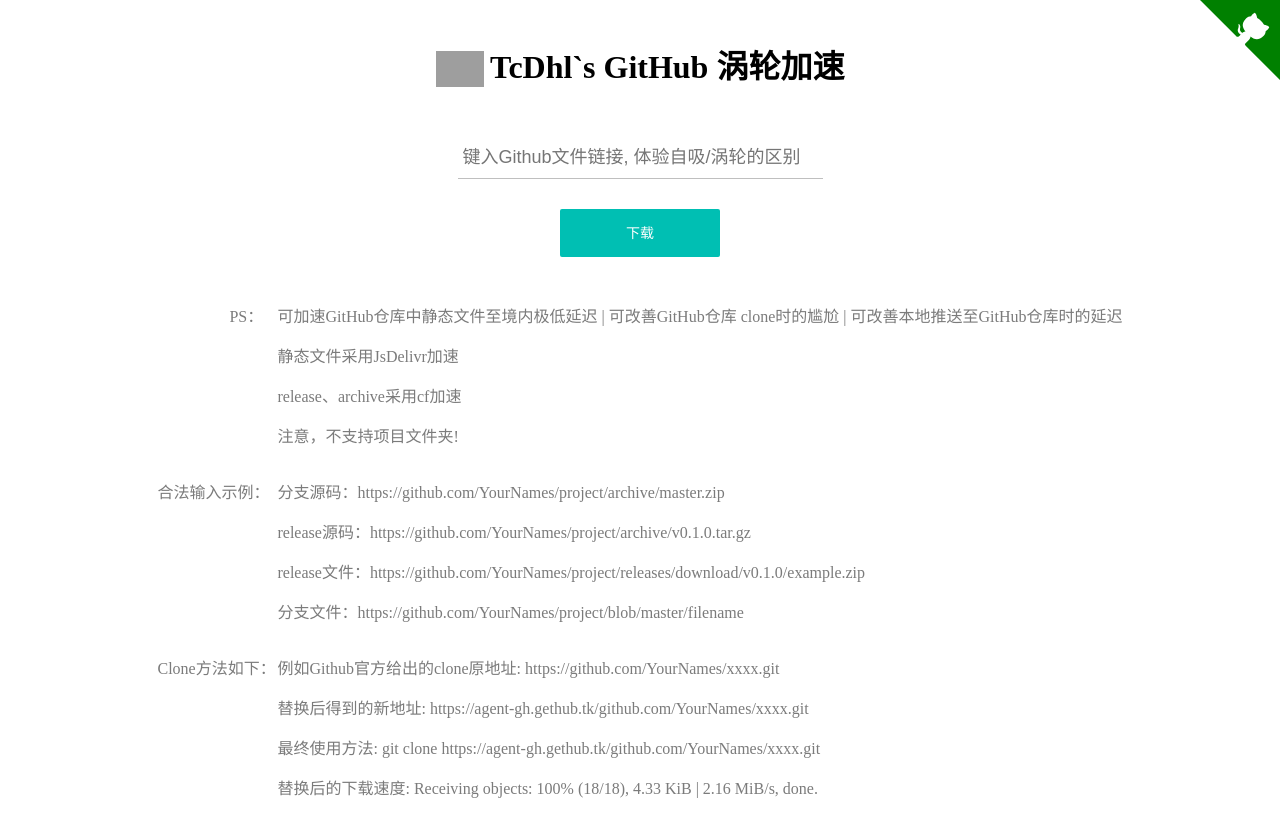
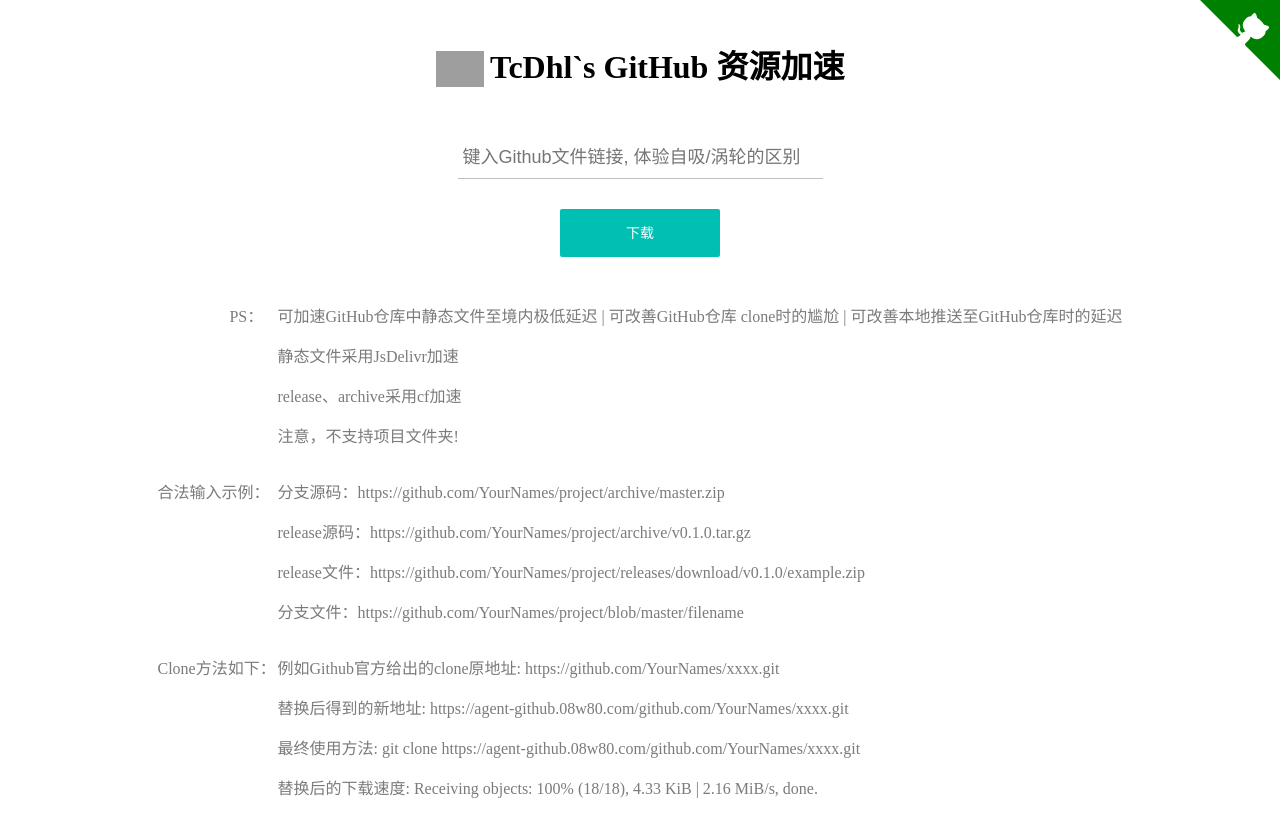
Before and after one commit to TcDhlPro/tcdhlpro.github.io, a plain HTML site: page agent-github/index.html in a window 1280 px wide. Drawn offline with Linux system fonts and the light colour scheme; grey boxes are pictures that could not be loaded.

Commit message:
Update index.html

```diff
--- a/agent-github/index.html
+++ b/agent-github/index.html
@@ -235,10 +235,10 @@
 
 <!--     <script type="text/javascript" id="clstr_globe" src="https://cdn.jsdelivr.net/gh/TcDhl/tcdhl.github.io@master/agent-github/globe.js?d=WwEFZjhXD7gIW6AQ06-tPQNs-anXsX6entVQrvk1PZU"></script>
     <script type="text/javascript" src="//rf.revolvermaps.com/0/0/1.js?i=55vw6f6z4ty&amp;s=350&amp;m=0&amp;v=true&amp;r=false&amp;b=ffffff&amp;n=false&amp;c=ff0000" async="async"></script> -->
-    <title>TcDhlPro`s GitHub 涡轮加速</title>
+    <title>TcDhlPro`s GitHub 资源加速</title>
 </head>
 <body class="flex">
-<h1 style="margin-bottom: 50px"><img src="https://agent-jsdelivr.gethub.tk/gh/TcDhlPro/tcdhlpro.github.io@master/agent-github/logo.png" style="width: 1.5em;margin-right: .2em;vertical-align: bottom;">TcDhl`s GitHub 涡轮加速</h1>
+<h1 style="margin-bottom: 50px"><img src="https://agent-jsdelivr.gethub.tk/gh/TcDhlPro/tcdhlpro.github.io@master/agent-github/logo.png" style="width: 1.5em;margin-right: .2em;vertical-align: bottom;">TcDhl`s GitHub 资源加速</h1>
 <form action="./" method="get" style="padding-bottom: 40px" target="_blank" class="flex" onsubmit="toSubmit(event)">
     <label class="block" style="width: fit-content">
         <input class="block url" name="q" type="text" placeholder="键入Github文件链接, 体验自吸/涡轮的区别"
@@ -258,8 +258,8 @@
     </div>
     <div class="clonedemo">
         <p>例如Github官方给出的clone原地址: https://github.com/YourNames/xxxx.git</p>
-        <p>替换后得到的新地址: https://agent-gh.gethub.tk/github.com/YourNames/xxxx.git</p>
-        <p>最终使用方法: git clone https://agent-gh.gethub.tk/github.com/YourNames/xxxx.git</p>
+        <p>替换后得到的新地址: https://agent-github.08w80.com/github.com/YourNames/xxxx.git</p>
+        <p>最终使用方法: git clone https://agent-github.08w80.com/github.com/YourNames/xxxx.git</p>
         <p>替换后的下载速度: Receiving objects: 100% (18/18), 4.33 KiB | 2.16 MiB/s, done.</p>
     </div>
 
```
